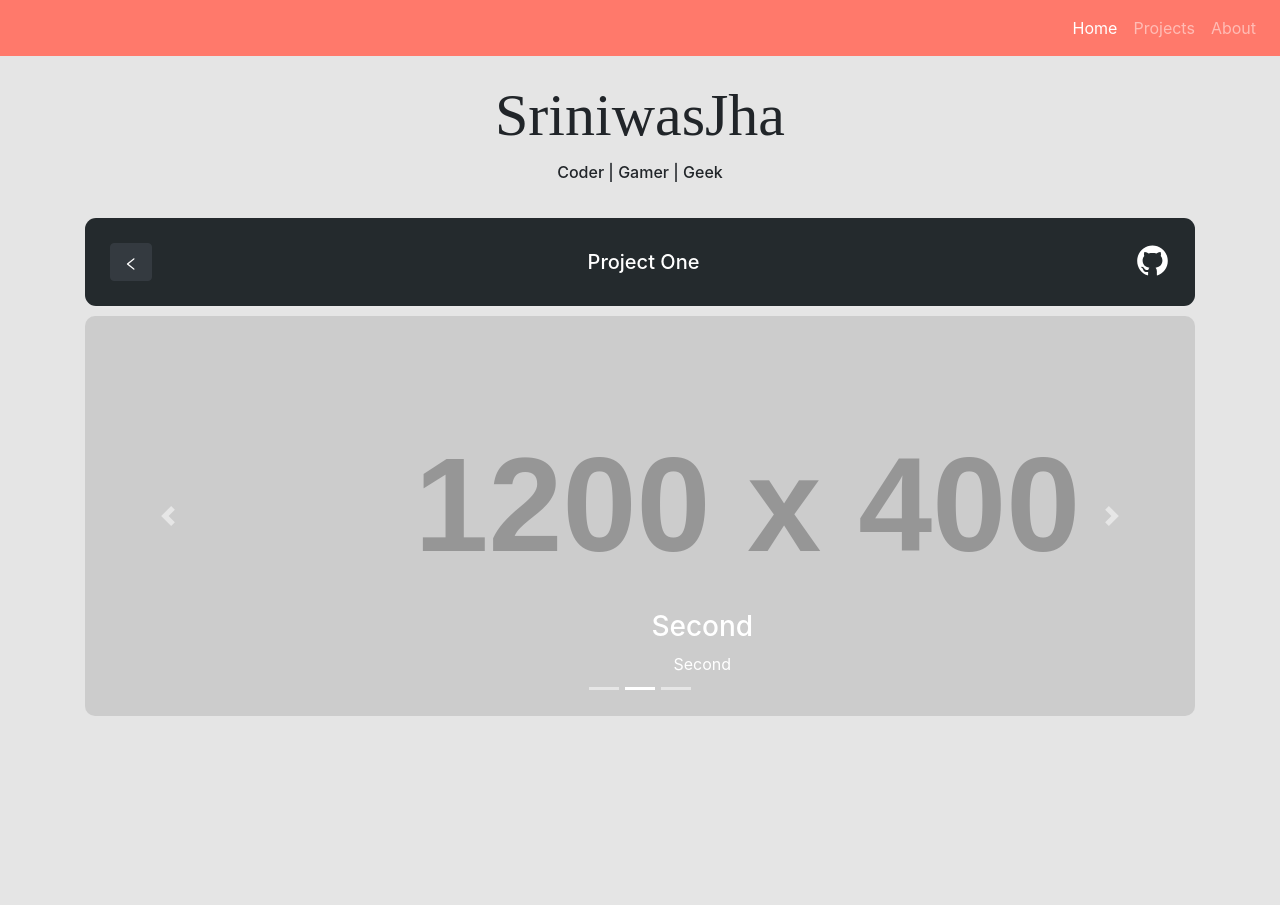
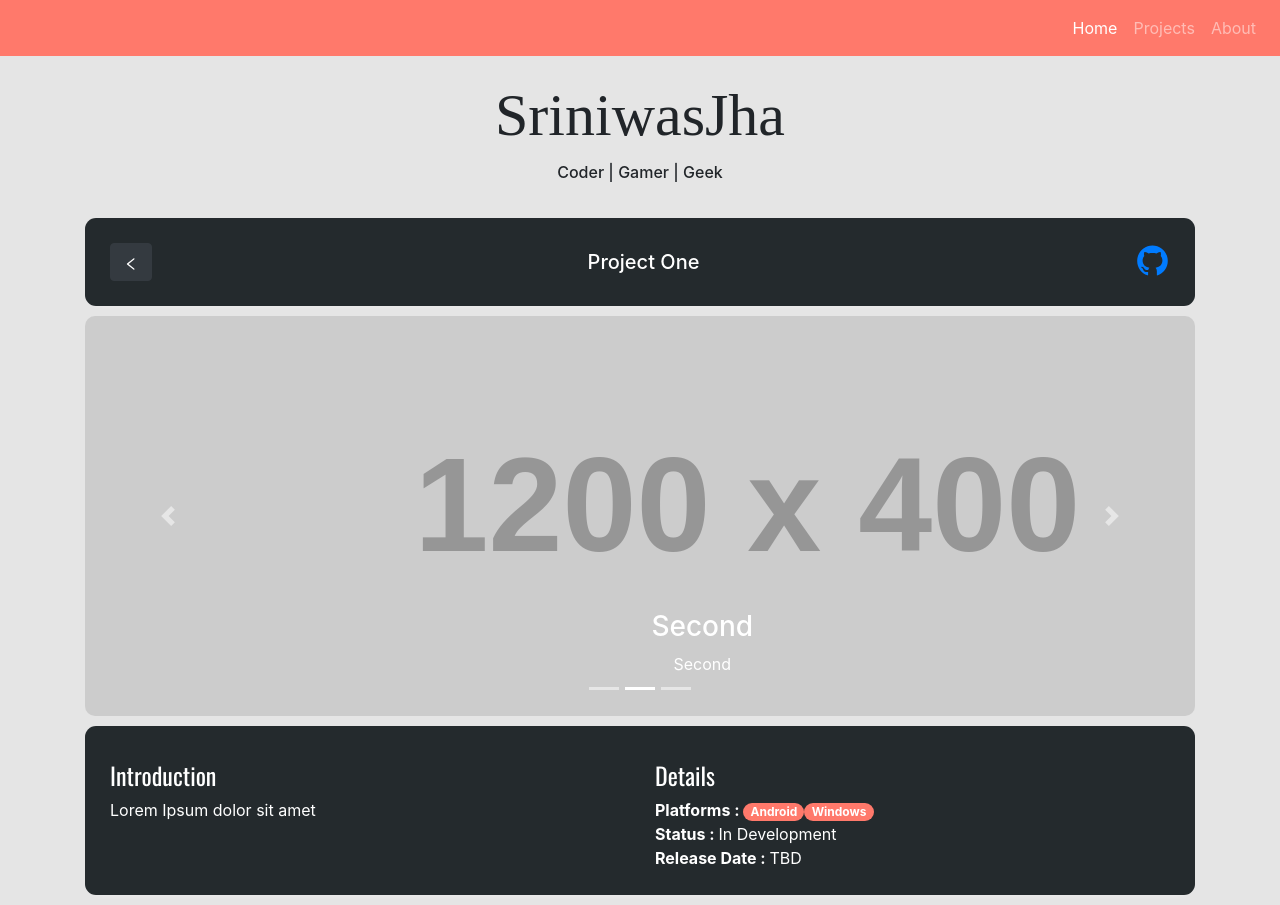
Before and after one commit to sriniwas14/SriniwasJha.in, a React (Create React App) app: page /projects/1 in a window 1280 px wide. Before the commit the page ends 800 px from the top, so only its background shows below. Built offline with nearby package versions, Linux system fonts and the light colour scheme; a web font is replaced by a local one.

Commit message:
Added Project Details component in ProjectSingle
	modified:   src/ApiCalls.js
	modified:   src/components/ProjectSingle.js
	new file:   src/components/elements/ProjectSingleDetails.js

```diff
--- a/src/ApiCalls.js
+++ b/src/ApiCalls.js
@@ -1,7 +1,7 @@
 exports.activeProjects = [
-    { projectId: "1", title: "Project One", description: "Lorem Ipsum dolor sit amet", badges: ["Video Game", "Godot", "GDScript"], src: "https://via.placeholder.com/350x200" },
-    { projectId: "2", title: "Project Two", description: "Lorem Ipsum dolor sit amet", badges: ["Desktop App", "Java"], src: "https://via.placeholder.com/350x200" },
-    { projectId: "3", title: "Project Three", description: "Lorem Ipsum dolor sit amet", badges: ["Web App", "ReactJs", "NodeJs"], src: "https://via.placeholder.com/350x200" },
+    { projectId: "1", title: "Project One", description: "Lorem Ipsum dolor sit amet", introduction: "Lorem Ipsum dolor sit amet", badges: ["Video Game", "Godot", "GDScript"], src: "https://via.placeholder.com/350x200", details:{ platforms: ["Android", "Windows"], status: "In Development", projectUrl: "https://www.github.com", releaseDate: "TBD" } },
+    { projectId: "2", title: "Project Two", description: "Lorem Ipsum dolor sit amet", introduction: "Lorem Ipsum dolor sit amet", badges: ["Desktop App", "Java"], src: "https://via.placeholder.com/350x200", details:{ platforms: ["Android", "Windows"], status: "In Development", projectUrl: "https://www.github.com", releaseDate: "TBD" } },
+    { projectId: "3", title: "Project Three", description: "Lorem Ipsum dolor sit amet", introduction: "Lorem Ipsum dolor sit amet", badges: ["Web App", "ReactJs", "NodeJs"], src: "https://via.placeholder.com/350x200", details:{ platforms: ["Android", "Windows"], status: "In Development", projectUrl: "https://www.github.com", releaseDate: "TBD" } },
 ]
 
 exports.slides = [
--- a/src/components/ProjectSingle.js
+++ b/src/components/ProjectSingle.js
@@ -6,20 +6,21 @@ import { AiOutlineLeft, AiOutlineGithub  } from 'react-icons/ai'
 
 import { getProjectById, getSlidesById } from '../ApiCalls'
 import CustomCarousel from './elements/CustomCarousel'
+import ProjectSingleDetails from './elements/ProjectSingleDetails'
 
 export default function ProjectSingle() {
     let { projectId } = useParams();
-    const [project, setProject] = useState({ title: "Hola" });
+    const [project, setProject] = useState({ title: "", details: {} });
     const [slides, setSlides] = useState([])
 
     useEffect(() => {
         setSlides(getSlidesById(projectId).slides)
-    })
+    }, [])
 
 
     useEffect(() => {
         setProject(getProjectById(projectId))
-    })
+    }, [])
 
     return (
         <Container>
@@ -34,11 +35,26 @@ export default function ProjectSingle() {
                                 <h5 style={{ textAlign: "center", margin: 0 }}>{project.title}</h5>
                             </div>
                             <div style={{ textAlign: "right" }}>
-                                <a href={ project.github } target="_blank"><AiOutlineGithub fontSize={35}/></a>
+                                <a href={ project.details.projectUrl } target="_blank" rel="noreferrer"><AiOutlineGithub fontSize={35}/></a>
                             </div>
                         </div>
                     )}/>
                     <CustomCarousel slides={slides} />
+
+                    <TextSection variant="dark" render={(
+                        <Row>
+                            <Col sm={6}>
+                                <h4>Introduction</h4>
+                                <p>{ project.introduction }</p>
+                            </Col>
+                            <Col sm={6}>
+                                <h4>Details</h4>
+                                {
+                                    Object.keys(project.details).length>0 ? (<ProjectSingleDetails details={ project.details }/>) : ""
+                                }
+                            </Col>
+                        </Row>
+                    )} />
                 </Col>
             </Row>
         </Container>
--- /dev/null
+++ b/src/components/elements/ProjectSingleDetails.js
@@ -0,0 +1,29 @@
+import React from 'react'
+import { Badge } from 'react-bootstrap'
+
+const localStyle = {
+    label: {
+        fontWeight: "bold"
+    }
+};
+
+export default function ProjectSingleDetails(props) {
+    return (
+        <div>
+            <div>
+                <span style={localStyle.label}>Platforms : </span>
+                {
+                    props.details.platforms.map(platform => <Badge pill variant="primary">{platform}</Badge> )
+                }
+            </div>
+            <div>
+                <span style={localStyle.label}>Status : </span>
+                { [props.details.status] }
+            </div>
+            <div>
+                <span style={localStyle.label}>Release Date : </span>
+                <span>{ props.details.releaseDate }</span>
+            </div>
+        </div>
+    )
+}
```
